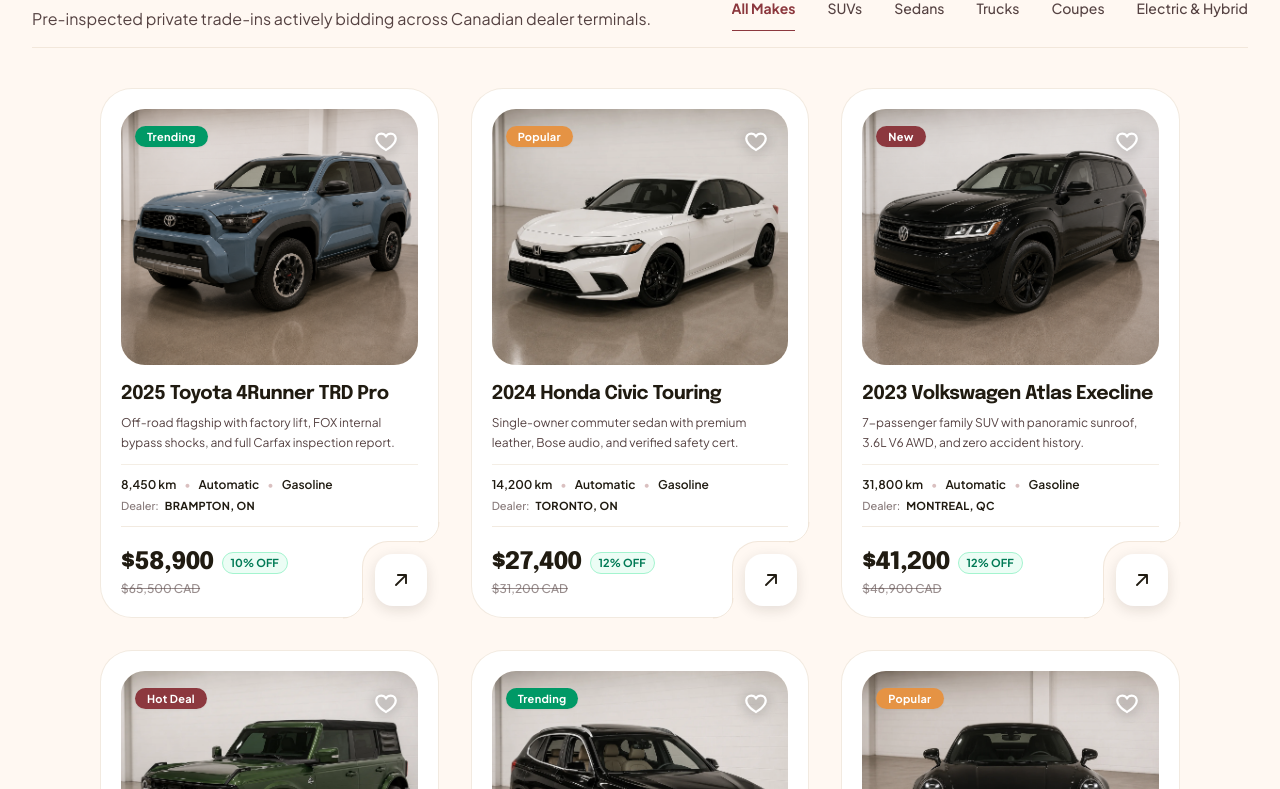
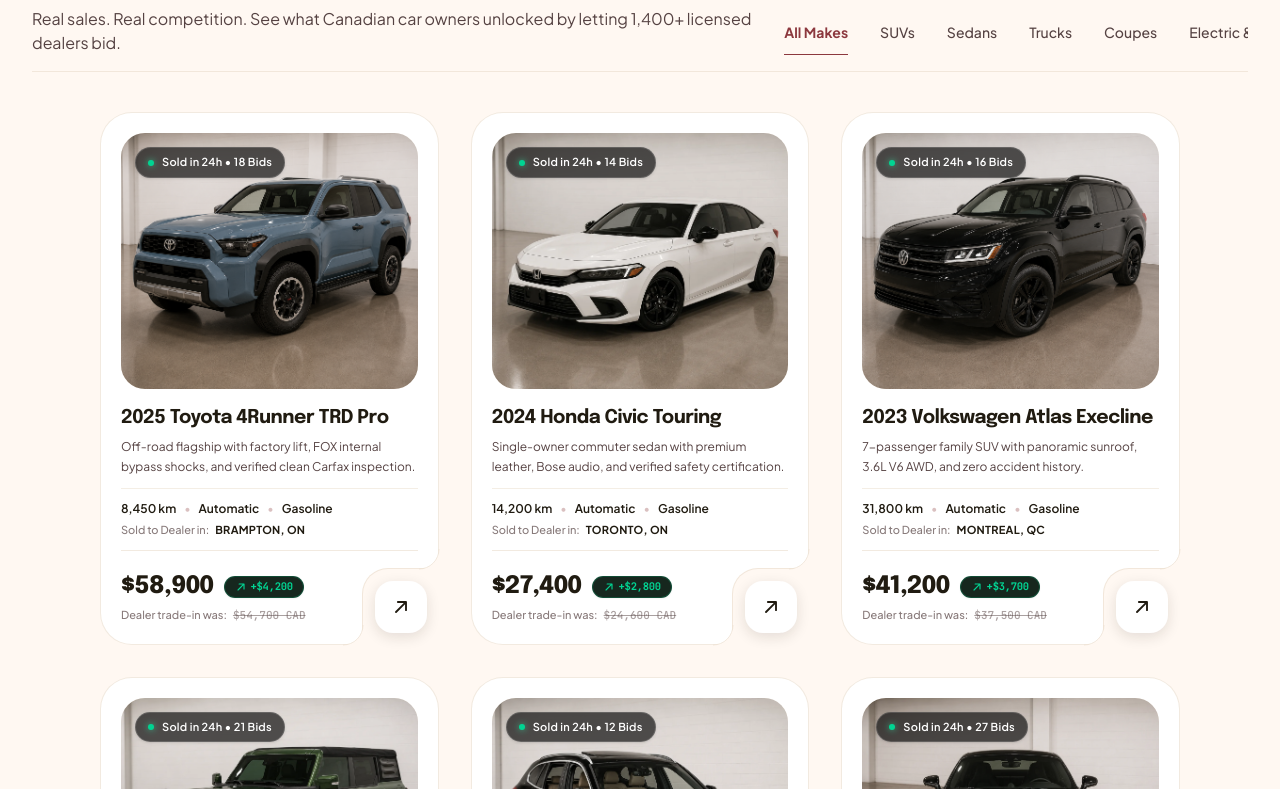
Before and after one commit to MuhammmadAwais/camp, a Next.js app: page / in a window 1280 px wide. Shown: the part 3011-3800 px from the top of the page. Built offline with nearby package versions, Linux system fonts and the light colour scheme.

Commit message:
feat: add DiscoverSection component and progress-tracker documentation file

```diff
--- a/components/marketing/DiscoverSection.tsx
+++ b/components/marketing/DiscoverSection.tsx
@@ -8,16 +8,10 @@
   CheckCircle,
   ArrowRight,
   ArrowUpRight,
-  Heart,
 } from "@phosphor-icons/react";
 
 export function DiscoverSection() {
   const [activeCategory, setActiveCategory] = React.useState("all");
-  const [favorites, setFavorites] = React.useState<Record<string, boolean>>({});
-
-  const toggleFavorite = (id: string) => {
-    setFavorites((prev) => ({ ...prev, [id]: !prev[id] }));
-  };
 
   const categories = [
     { id: "all", label: "All Makes" },
@@ -28,46 +22,43 @@
     { id: "electric", label: "Electric & Hybrid" },
   ];
 
-  const inventory = [
+  const recentSales = [
     {
       id: "4runner-2025",
       category: "suv",
-      badge: "Trending",
-      badgeColor: "emerald",
+      badge: "Sold in 24h • 18 Bids",
       title: "2025 Toyota 4Runner TRD Pro",
       description:
-        "Off-road flagship with factory lift, FOX internal bypass shocks, and full Carfax inspection report.",
+        "Off-road flagship with factory lift, FOX internal bypass shocks, and verified clean Carfax inspection.",
       mileage: "8,450 km",
       transmission: "Automatic",
       fuel: "Gasoline",
       dealer: "Brampton, ON",
       image: "/showcase-cars-with-bg/2025-Toyota-4runner.png",
-      wholesaleEst: "$58,900",
-      retailPrice: "$65,500",
-      discount: "10% OFF",
+      soldPrice: "$58,900",
+      tradeInOffer: "$54,700 CAD",
+      surplus: "+$4,200  ",
     },
     {
       id: "civic-2024",
       category: "sedan",
-      badge: "Popular",
-      badgeColor: "pumpkin",
+      badge: "Sold in 24h • 14 Bids",
       title: "2024 Honda Civic Touring",
       description:
-        "Single-owner commuter sedan with premium leather, Bose audio, and verified safety cert.",
+        "Single-owner commuter sedan with premium leather, Bose audio, and verified safety certification.",
       mileage: "14,200 km",
       transmission: "Automatic",
       fuel: "Gasoline",
       dealer: "Toronto, ON",
       image: "/showcase-cars-with-bg/2024-Honda-Civic.webp",
-      wholesaleEst: "$27,400",
-      retailPrice: "$31,200",
-      discount: "12% OFF",
+      soldPrice: "$27,400",
+      tradeInOffer: "$24,600 CAD",
+      surplus: "+$2,800  ",
     },
     {
       id: "atlas-2023",
       category: "suv",
-      badge: "New",
-      badgeColor: "primary",
+      badge: "Sold in 24h • 16 Bids",
       title: "2023 Volkswagen Atlas Execline",
       description:
         "7-passenger family SUV with panoramic sunroof, 3.6L V6 AWD, and zero accident history.",
@@ -76,15 +67,14 @@
       fuel: "Gasoline",
       dealer: "Montreal, QC",
       image: "/showcase-cars-with-bg/2023-VW-Atlas.png",
-      wholesaleEst: "$41,200",
-      retailPrice: "$46,900",
-      discount: "12% OFF",
+      soldPrice: "$41,200",
+      tradeInOffer: "$37,500 CAD",
+      surplus: "+$3,700  ",
     },
     {
       id: "bronco-2022",
       category: "suv",
-      badge: "Hot Deal",
-      badgeColor: "primary",
+      badge: "Sold in 24h • 21 Bids",
       title: "2022 Ford Bronco Badlands",
       description:
         "Sasquatch package with 35-inch tires, electronic front/rear lockers, and verified clean title.",
@@ -93,32 +83,30 @@
       fuel: "Gasoline",
       dealer: "Vancouver, BC",
       image: "/showcase-cars-with-bg/2022-Ford-Bronco.webp",
-      wholesaleEst: "$51,500",
-      retailPrice: "$57,800",
-      discount: "11% OFF",
+      soldPrice: "$51,500",
+      tradeInOffer: "$46,800 CAD",
+      surplus: "+$4,700  ",
     },
     {
       id: "bmw-x1-2021",
       category: "suv",
-      badge: "Trending",
-      badgeColor: "emerald",
+      badge: "Sold in 24h • 12 Bids",
       title: "2021 BMW X1 xDrive28i",
       description:
-        "Compact luxury crossover with M Sport styling, heated steering wheel, and fresh inspection.",
+        "Compact luxury crossover with M Sport styling, heated steering wheel, and fresh inspection cert.",
       mileage: "42,000 km",
       transmission: "Automatic",
       fuel: "Gasoline",
       dealer: "Ottawa, ON",
       image: "/showcase-cars-with-bg/2021-bmw-x1.webp",
-      wholesaleEst: "$30,800",
-      retailPrice: "$35,400",
-      discount: "13% OFF",
+      soldPrice: "$30,800",
+      tradeInOffer: "$27,600 CAD",
+      surplus: "+$3,200  ",
     },
     {
       id: "porsche-911",
       category: "coupe",
-      badge: "Popular",
-      badgeColor: "pumpkin",
+      badge: "Sold in 24h • 27 Bids",
       title: "Porsche 911 Carrera S",
       description:
         "Iconic 3.0L twin-turbo flat-six with Sport Chrono, sports exhaust, and dealer service logs.",
@@ -127,23 +115,22 @@
       fuel: "Gasoline",
       dealer: "Oakville, ON",
       image: "/showcase-cars-with-bg/Porsche-911.webp",
-      wholesaleEst: "$124,000",
-      retailPrice: "$138,500",
-      discount: "10% OFF",
+      soldPrice: "$124,000",
+      tradeInOffer: "$114,500 CAD",
+      surplus: "+$9,500  ",
     },
   ];
 
-  const filteredInventory =
+  const filteredSales =
     activeCategory === "all"
-      ? inventory
-      : inventory.filter((item) => item.category === activeCategory);
+      ? recentSales
+      : recentSales.filter((item) => item.category === activeCategory);
 
   return (
     <section
       id="explore"
       className="relative w-full bg-surface text-on-surface py-20 sm:py-28 px-4 sm:px-6 lg:px-8 border-t border-border-card overflow-hidden"
     >
-
       <div className="max-w-7xl mx-auto relative z-10">
         {/* ========================================================================= */}
         {/* 1. Top Micro-Section: "Looking to sell your car?" (Unclipped & Geometric) */}
@@ -372,16 +359,17 @@
         </div>
 
         {/* ========================================================================= */}
-        {/* 2. Main Discover Section: Clean Header with Floating Text Tabs             */}
+        {/* ========================================================================= */}
+        {/* 2. Main Sales Showcase: Clean Header with Floating Text Tabs               */}
         {/* ========================================================================= */}
         <div className="flex flex-col lg:flex-row lg:items-end justify-between gap-6 mb-10 pb-4 border-b border-border-card/60">
           <div>
             <h2 className="font-headline text-3xl sm:text-4xl font-bold tracking-tight text-on-surface">
-              Discover Live Inventory & Makes
+              Recently Sold Above Market Rate
             </h2>
             <p className="mt-2 font-body text-sm sm:text-base text-on-surface-variant font-normal">
-              Pre-inspected private trade-ins actively bidding across Canadian
-              dealer terminals.
+              Real sales. Real competition. See what Canadian car owners
+              unlocked by letting 1,400+ licensed dealers bid.
             </p>
           </div>
 
@@ -408,13 +396,11 @@
         </div>
 
         {/* ========================================================================= */}
-        {/* 3. Product Cards with Portrait Aspect Ratio, Heart Above, Dividers & Notch */}
+        {/* 3. Product Cards with Portrait Aspect Ratio, Purposeful Telemetry & Notch  */}
         {/* ========================================================================= */}
         <div className="max-w-[1080px] mx-auto">
           <div className="grid grid-cols-1 md:grid-cols-2 lg:grid-cols-3 gap-8">
-            {filteredInventory.map((car) => {
-              const isFav = !!favorites[car.id];
-
+            {filteredSales.map((car) => {
               return (
                 <div
                   key={car.id}
@@ -441,43 +427,19 @@
                       sizes="(max-width: 768px) 100vw, (max-width: 1200px) 50vw, 360px"
                     />
 
-                    {/* Top-Left Dynamic Status Badge (Trending, Popular, New, Hot Deal) */}
-                    <div className="absolute top-3.5 left-3.5 z-10">
-                      <span
-                        className={`font-body text-[11px] font-bold tracking-wide px-3 py-1 rounded-full shadow-xs ${
-                          car.badgeColor === "emerald"
-                            ? "bg-emerald-600 text-white"
-                            : car.badgeColor === "pumpkin"
-                            ? "bg-secondary text-white"
-                            : "bg-primary text-white"
-                        }`}
-                      >
+                    {/* Top-Left Purposeful Telemetry Badge (Frosted Obsidian Pill with Emerald Beacon) */}
+                    <div className="absolute top-3.5 left-3.5 z-10 flex items-center gap-2 bg-black/65 backdrop-blur-md text-white px-3 py-1.5 rounded-full text-[11px] font-semibold border border-white/15 shadow-sm">
+                      <span className="w-1.5 h-1.5 rounded-full bg-emerald-400 shrink-0 shadow-[0_0_6px_rgba(52,211,153,0.8)]" />
+                      <span className="tracking-wide font-body">
                         {car.badge}
                       </span>
                     </div>
-
-                    {/* Top-Right Heart / Watchlist Button (In its own pure heart shape, no rounded circle badge) */}
-                    <button
-                      type="button"
-                      onClick={() => toggleFavorite(car.id)}
-                      className="absolute top-3.5 right-3.5 z-10 p-1.5 transition-all duration-200 hover:scale-115 active:scale-90 cursor-pointer group/fav outline-none"
-                      aria-label="Add to watchlist"
-                    >
-                      <Heart
-                        weight={isFav ? "fill" : "bold"}
-                        className={`w-6 h-6 transition-all drop-shadow-[0_2px_6px_rgba(0,0,0,0.45)] ${
-                          isFav
-                            ? "text-[#E63946] fill-[#E63946]"
-                            : "text-white hover:text-[#E63946]"
-                        }`}
-                      />
-                    </button>
                   </div>
 
                   {/* 2. Card Content Body */}
                   <div className="pt-4 flex-1 flex flex-col justify-between">
                     <div>
-                      {/* Title (Full width available now that heart icon is elevated) */}
+                      {/* Title */}
                       <h3 className="font-headline text-lg sm:text-[19px] font-bold text-on-surface tracking-tight group-hover:text-primary transition-colors line-clamp-1 leading-snug">
                         {car.title}
                       </h3>
@@ -495,15 +457,19 @@
                         {/* Line 1: Specs */}
                         <div className="flex items-center gap-2 font-semibold text-on-surface whitespace-nowrap overflow-hidden">
                           <span>{car.mileage}</span>
-                          <span className="text-outline-variant font-normal">•</span>
+                          <span className="text-outline-variant font-normal">
+                            •
+                          </span>
                           <span>{car.transmission}</span>
-                          <span className="text-outline-variant font-normal">•</span>
+                          <span className="text-outline-variant font-normal">
+                            •
+                          </span>
                           <span>{car.fuel}</span>
                         </div>
 
                         {/* Line 2: Dealer Location */}
                         <div className="flex items-center gap-1.5 text-[11px] font-medium text-on-surface-variant">
-                          <span className="opacity-70">Dealer:</span>
+                          <span className="opacity-70">Sold to Dealer in:</span>
                           <span className="font-bold text-on-surface uppercase tracking-wide">
                             {car.dealer}
                           </span>
@@ -514,26 +480,35 @@
                       <div className="border-t border-border-card/60 my-3" />
                     </div>
 
-                    {/* 3. Bottom Row: Price Spread (with right padding for docked button) */}
-                    <div className="pt-1 flex items-end justify-between min-h-[58px]">
-                      {/* Left: Pricing with Strike-through & Discount Pill */}
-                      <div className="flex flex-col pr-20 justify-end">
-                        <div className="flex items-center gap-2 mb-0.5">
-                          <span className="font-headline text-xl sm:text-2xl font-black text-on-surface tracking-tight">
-                            {car.wholesaleEst}
+                    {/* 3. Bottom Row: Payout & Surplus over Trade-In */}
+                    <div className="pt-2 flex items-end justify-between min-h-[60px]">
+                      {/* Left: Pricing with Trade-in Comparison & Sleek Institutional Surplus Chip */}
+                      <div className="flex flex-col justify-end max-w-[calc(100%-70px)] pr-2">
+                        <div className="flex items-center gap-2.5 mb-1 flex-wrap sm:flex-nowrap">
+                          <span className="font-headline text-2xl font-black text-on-surface tracking-tight whitespace-nowrap">
+                            {car.soldPrice}
                           </span>
-                          <span className="font-body text-[11px] font-bold text-emerald-700 bg-emerald-50 px-2 py-0.5 rounded-md border border-emerald-200">
-                            {car.discount}
+                          <span className="inline-flex items-center gap-1 px-2.5 py-0.5 rounded-md bg-[#16271E] text-emerald-400 border border-emerald-500/25 font-mono text-[10.5px] font-bold tracking-tight shadow-xs whitespace-nowrap">
+                            <ArrowUpRight
+                              weight="bold"
+                              className="w-3 h-3 text-emerald-400 shrink-0"
+                            />
+                            <span>{car.surplus}</span>
                           </span>
                         </div>
-                        <span className="line-through text-xs font-body text-on-surface-variant/60 font-medium">
-                          {car.retailPrice} CAD
-                        </span>
+                        <div className="text-[11px] font-body text-on-surface-variant flex items-center gap-1.5 whitespace-nowrap">
+                          <span className="text-on-surface-variant/70 font-medium">
+                            Dealer trade-in was:
+                          </span>
+                          <span className="line-through font-mono text-on-surface-variant/50 font-medium">
+                            {car.tradeInOffer}
+                          </span>
+                        </div>
                       </div>
                     </div>
                   </div>
 
-                  {/* 4. Docked Concave Corner Notch & Action Button (Outlines white card, zero outer corner border) */}
+                  {/* 4. Docked Concave Corner Notch & Action Button */}
                   <div className="absolute -bottom-[1px] -right-[1px] z-20 pointer-events-auto">
                     <div className="relative w-[77px] h-[77px] bg-surface rounded-tl-[26px] border-t border-l border-border-card/60 flex items-center justify-center">
                       {/* Top Concave Fillet Curve (Smooth transition from card right edge into notch with border) */}
@@ -541,7 +516,10 @@
                         viewBox="0 0 20 20"
                         className="w-5 h-5 absolute -top-5 right-0 pointer-events-none overflow-visible"
                       >
-                        <path d="M 20,0 A 20 20 0 0 1 0,20 L 20,20 Z" className="fill-surface" />
+                        <path
+                          d="M 20,0 A 20 20 0 0 1 0,20 L 20,20 Z"
+                          className="fill-surface"
+                        />
                         <path
                           d="M 20,0 A 20 20 0 0 1 0,20"
                           fill="none"
@@ -556,7 +534,10 @@
                         viewBox="0 0 20 20"
                         className="w-5 h-5 absolute bottom-0 -left-5 pointer-events-none overflow-visible"
                       >
-                        <path d="M 0,20 A 20 20 0 0 0 20,0 L 20,20 Z" className="fill-surface" />
+                        <path
+                          d="M 0,20 A 20 20 0 0 0 20,0 L 20,20 Z"
+                          className="fill-surface"
+                        />
                         <path
                           d="M 0,20 A 20 20 0 0 0 20,0"
                           fill="none"
@@ -566,20 +547,18 @@
                         />
                       </svg>
 
-                      {/* Docked Action Button with ArrowUpRight Icon */}
-                      <button
-                        type="button"
-                        onClick={() =>
-                          alert(`Viewing wholesale auction details for ${car.title}`)
-                        }
+                      {/* Docked Action Button Linking to #valuation for sellers */}
+                      <a
+                        href="#valuation"
                         className="w-[52px] h-[52px] rounded-[18px] bg-white shadow-[0_4px_14px_rgba(32,27,17,0.12)] hover:shadow-[0_6px_20px_rgba(140,56,62,0.25)] flex items-center justify-center text-on-surface hover:text-white hover:bg-primary transition-all duration-200 cursor-pointer active:scale-95 group/btn"
-                        aria-label="View vehicle deal"
+                        aria-label="Value your car"
+                        title="Value your car"
                       >
                         <ArrowUpRight
                           weight="bold"
                           className="w-5 h-5 transition-transform group-hover/btn:translate-x-0.5 group-hover/btn:-translate-y-0.5"
                         />
-                      </button>
+                      </a>
                     </div>
                   </div>
                 </div>
@@ -602,7 +581,6 @@
               className="w-4 h-4 transition-transform group-hover:translate-x-1"
             />
           </a>
-
         </div>
       </div>
     </section>
```
Also changed, not shown: context/progress-tracker.md (+1 -0 lines).
